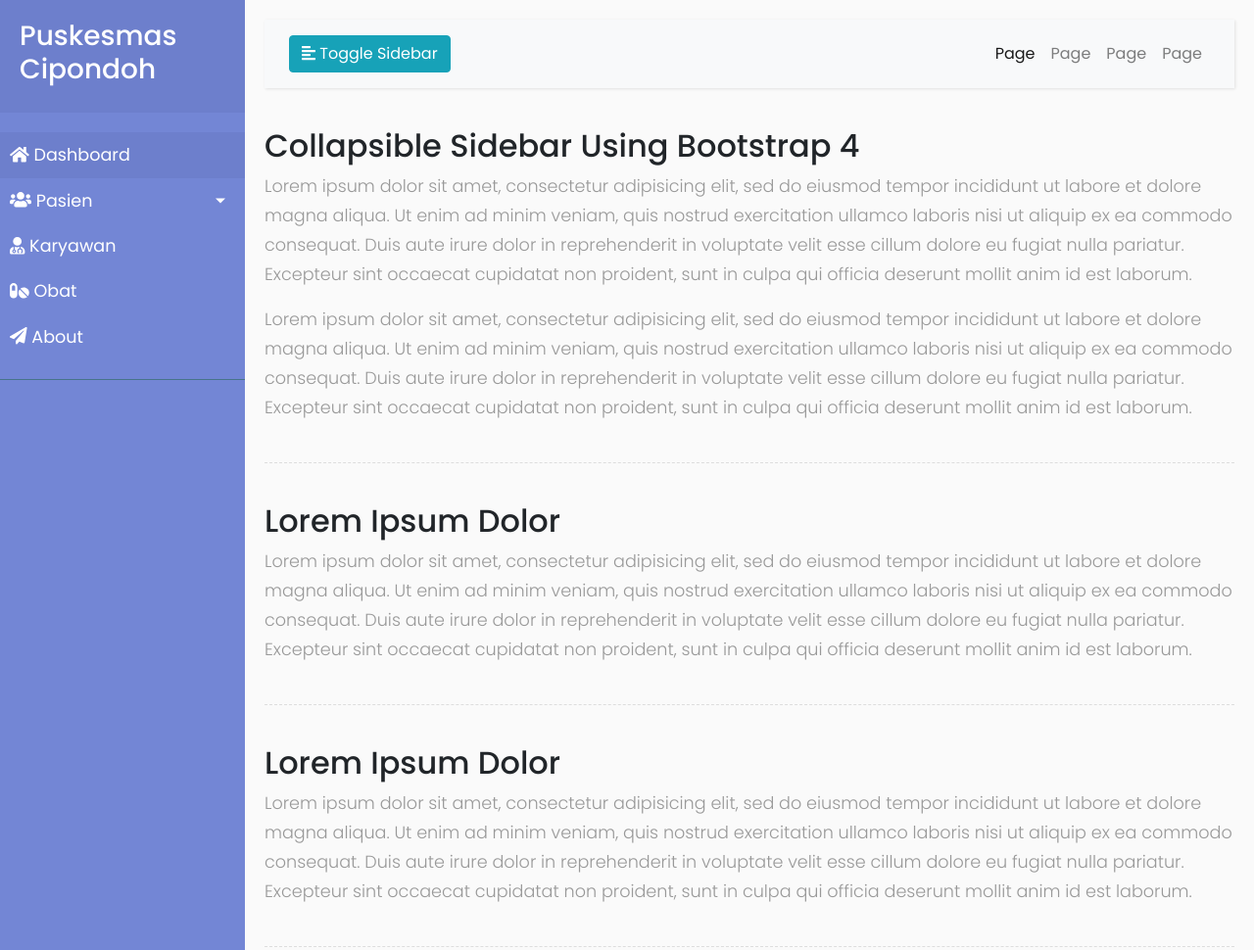
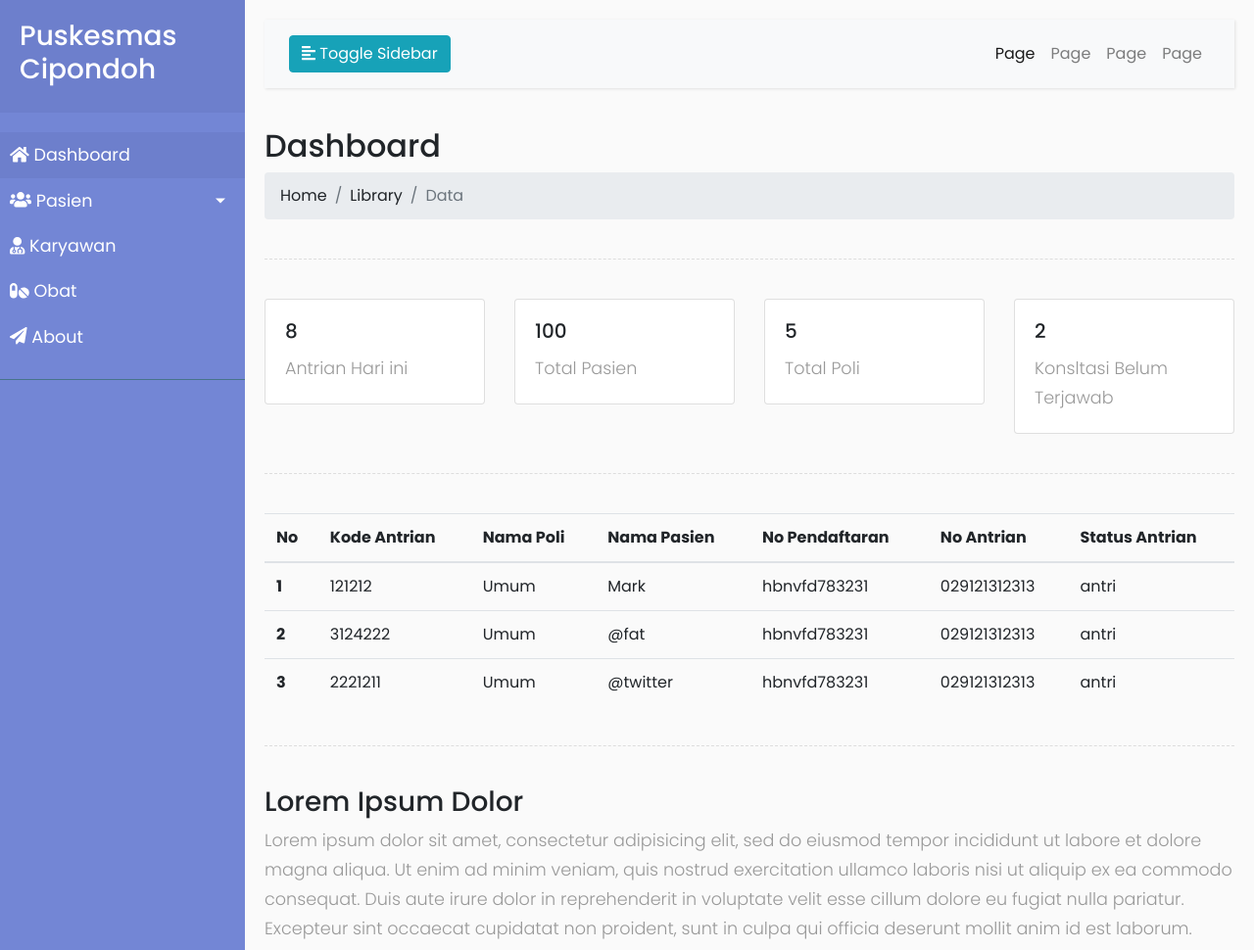
Before and after one commit to puskesmas-cipondoh/puskesmas-cipondoh.github.io, a plain HTML site: page index4.html in a window 1280 px wide. Shown: the top 970 px of the page at 98% size. Drawn offline with Linux system fonts and the light colour scheme.

Commit message:
create card

```diff
--- a/index4.html
+++ b/index4.html
@@ -103,19 +103,96 @@
                 </div>
             </nav>
 
-            <h2>Collapsible Sidebar Using Bootstrap 4</h2>
-            <p>Lorem ipsum dolor sit amet, consectetur adipisicing elit, sed do eiusmod tempor incididunt ut labore et dolore magna aliqua. Ut enim ad minim veniam, quis nostrud exercitation ullamco laboris nisi ut aliquip ex ea commodo consequat. Duis aute irure dolor in reprehenderit in voluptate velit esse cillum dolore eu fugiat nulla pariatur. Excepteur sint occaecat cupidatat non proident, sunt in culpa qui officia deserunt mollit anim id est laborum.</p>
-            <p>Lorem ipsum dolor sit amet, consectetur adipisicing elit, sed do eiusmod tempor incididunt ut labore et dolore magna aliqua. Ut enim ad minim veniam, quis nostrud exercitation ullamco laboris nisi ut aliquip ex ea commodo consequat. Duis aute irure dolor in reprehenderit in voluptate velit esse cillum dolore eu fugiat nulla pariatur. Excepteur sint occaecat cupidatat non proident, sunt in culpa qui officia deserunt mollit anim id est laborum.</p>
+            <nav aria-label="breadcrumb">
+                <h2>Dashboard</h2>
+                <ol class="breadcrumb">
+                  <li class="breadcrumb-item"><a href="#">Home</a></li>
+                  <li class="breadcrumb-item"><a href="#">Library</a></li>
+                  <li class="breadcrumb-item active" aria-current="page">Data</li>
+                </ol>
+              </nav>
 
             <div class="line"></div>
 
-            <h2>Lorem Ipsum Dolor</h2>
-            <p>Lorem ipsum dolor sit amet, consectetur adipisicing elit, sed do eiusmod tempor incididunt ut labore et dolore magna aliqua. Ut enim ad minim veniam, quis nostrud exercitation ullamco laboris nisi ut aliquip ex ea commodo consequat. Duis aute irure dolor in reprehenderit in voluptate velit esse cillum dolore eu fugiat nulla pariatur. Excepteur sint occaecat cupidatat non proident, sunt in culpa qui officia deserunt mollit anim id est laborum.</p>
+            <div class="row">
+                <div class="col-sm-3">
+                  <div class="card">
+                    <div class="card-body">
+                      <h5 class="card-title">8</h5>
+                      <p class="card-text">Antrian Hari ini</p>
+                    </div>
+                  </div>
+                </div>
+                <div class="col-sm-3">
+                  <div class="card">
+                    <div class="card-body">
+                      <h5 class="card-title">100</h5>
+                      <p class="card-text">Total Pasien</p>
+                    </div>
+                  </div>
+                </div>
+                <div class="col-sm-3">
+                    <div class="card">
+                      <div class="card-body">
+                        <h5 class="card-title">5</h5>
+                        <p class="card-text">Total Poli</p>
+                      </div>
+                    </div>
+                  </div>
+                  <div class="col-sm-3">
+                    <div class="card">
+                      <div class="card-body">
+                        <h5 class="card-title">2</h5>
+                        <p class="card-text">Konsltasi Belum Terjawab</p>
+                      </div>
+                    </div>
+                  </div>
+            </div>
 
             <div class="line"></div>
 
-            <h2>Lorem Ipsum Dolor</h2>
-            <p>Lorem ipsum dolor sit amet, consectetur adipisicing elit, sed do eiusmod tempor incididunt ut labore et dolore magna aliqua. Ut enim ad minim veniam, quis nostrud exercitation ullamco laboris nisi ut aliquip ex ea commodo consequat. Duis aute irure dolor in reprehenderit in voluptate velit esse cillum dolore eu fugiat nulla pariatur. Excepteur sint occaecat cupidatat non proident, sunt in culpa qui officia deserunt mollit anim id est laborum.</p>
+            <table class="table table-hover">
+                <thead>
+                  <tr>
+                    <th scope="col">No</th>
+                    <th scope="col">Kode Antrian</th>
+                    <th scope="col">Nama Poli</th>
+                    <th scope="col">Nama Pasien</th>
+                    <th scope="col">No Pendaftaran</th>
+                    <th scope="col">No Antrian</th>
+                    <th scope="col">Status Antrian</th>
+                  </tr>
+                </thead>
+                <tbody>
+                  <tr>
+                    <th scope="row">1</th>
+                    <td>121212</td>
+                    <td>Umum</td>
+                    <td>Mark</td>
+                    <td>hbnvfd783231</td>
+                    <td>029121312313</td>
+                    <td>antri</td>
+                  </tr>
+                  <tr>
+                    <th scope="row">2</th>
+                    <td>3124222</td>
+                    <td>Umum</td>
+                    <td>@fat</td>
+                    <td>hbnvfd783231</td>
+                    <td>029121312313</td>
+                    <td>antri</td>
+                  </tr>
+                  <tr>
+                    <th scope="row">3</th>
+                    <td>2221211</td>
+                    <td>Umum</td>
+                    <td>@twitter</td>
+                    <td>hbnvfd783231</td>
+                    <td>029121312313</td>
+                    <td>antri</td>
+                  </tr>
+                </tbody>
+              </table>
 
             <div class="line"></div>
 
```
